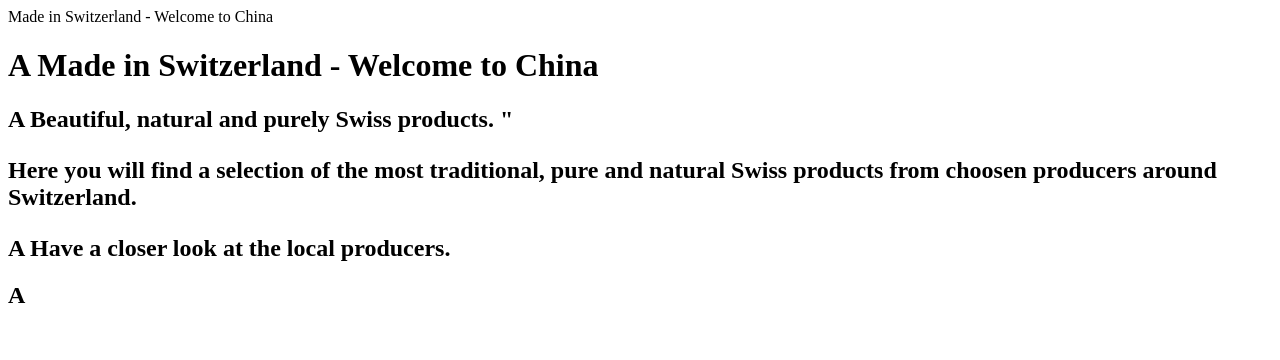
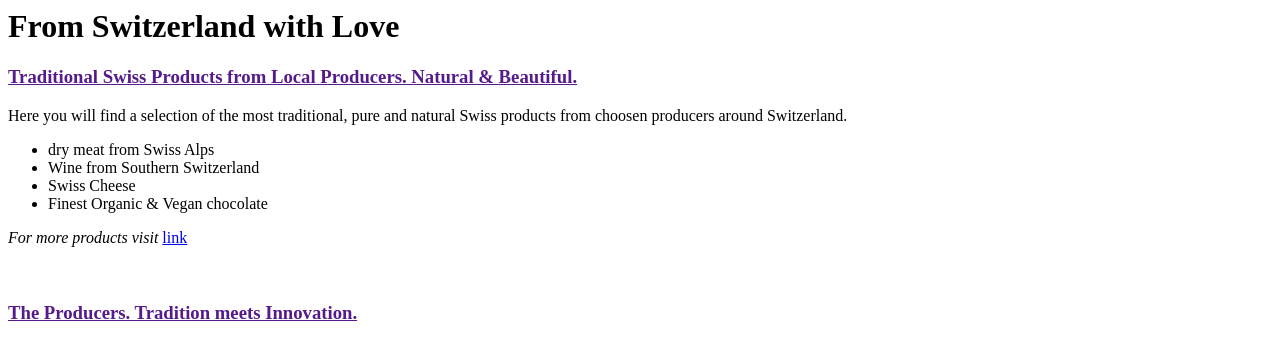
Before and after one commit to sarkeller/siroophack, a plain HTML site: page index.html in a window 1280 px wide. Drawn offline with Linux system fonts and the light colour scheme.

Commit message:
some more text and structure

```diff
--- a/index.html
+++ b/index.html
@@ -1,11 +1,16 @@
 <html>
     <head>
-        Made in Switzerland - Welcome to China
+        <title> From Switzerland with Love </title>
+        <link rel="stylesheet" href="main.css">
     </head>
     <body>
-        <h1>A Made in Switzerland - Welcome to China </h1>
-        <h2>A Beautiful, natural and purely Swiss products. "
+        <h1> From Switzerland with Love </h1>
+        <h3><a href="">Traditional Swiss Products from Local Producers. Natural & Beautiful.</a></h3>
           <p> Here you will find a selection of the most traditional, pure and natural Swiss products from choosen producers around Switzerland.</p>
-          <div></div>
-          <h2>A Have a closer look at the local producers.<h2>A
+          <ul><li>dry meat from Swiss Alps</li><li>Wine from Southern Switzerland</li><li>Swiss Cheese</li><li>Finest Organic & Vegan chocolate</li></ul>
+          <em> For more products visit</em>
+          <a href="https://siroop.ch/">link</a>
+<br><br><br>
+        <h3><a href="">The Producers. Tradition meets Innovation.</a></h3>
+
 </html>
```
Also changed, not shown: main.css (added).
